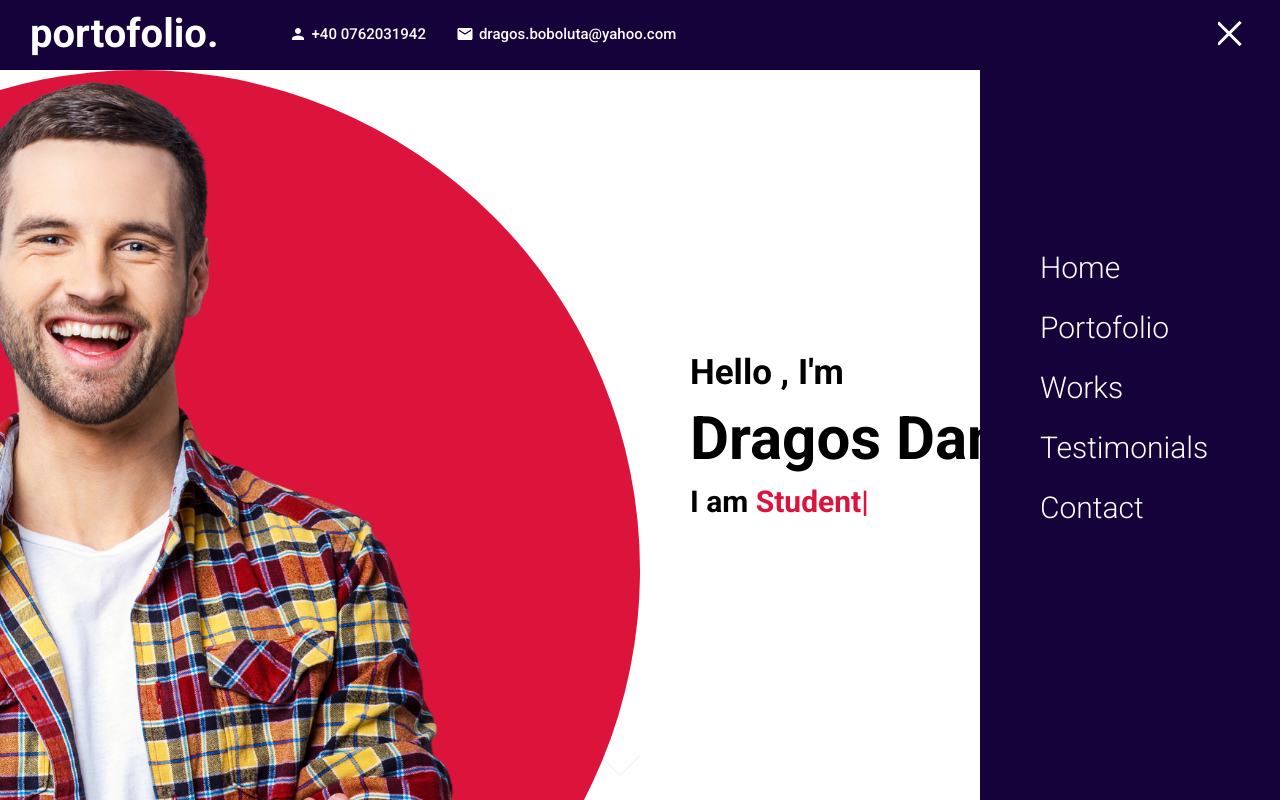
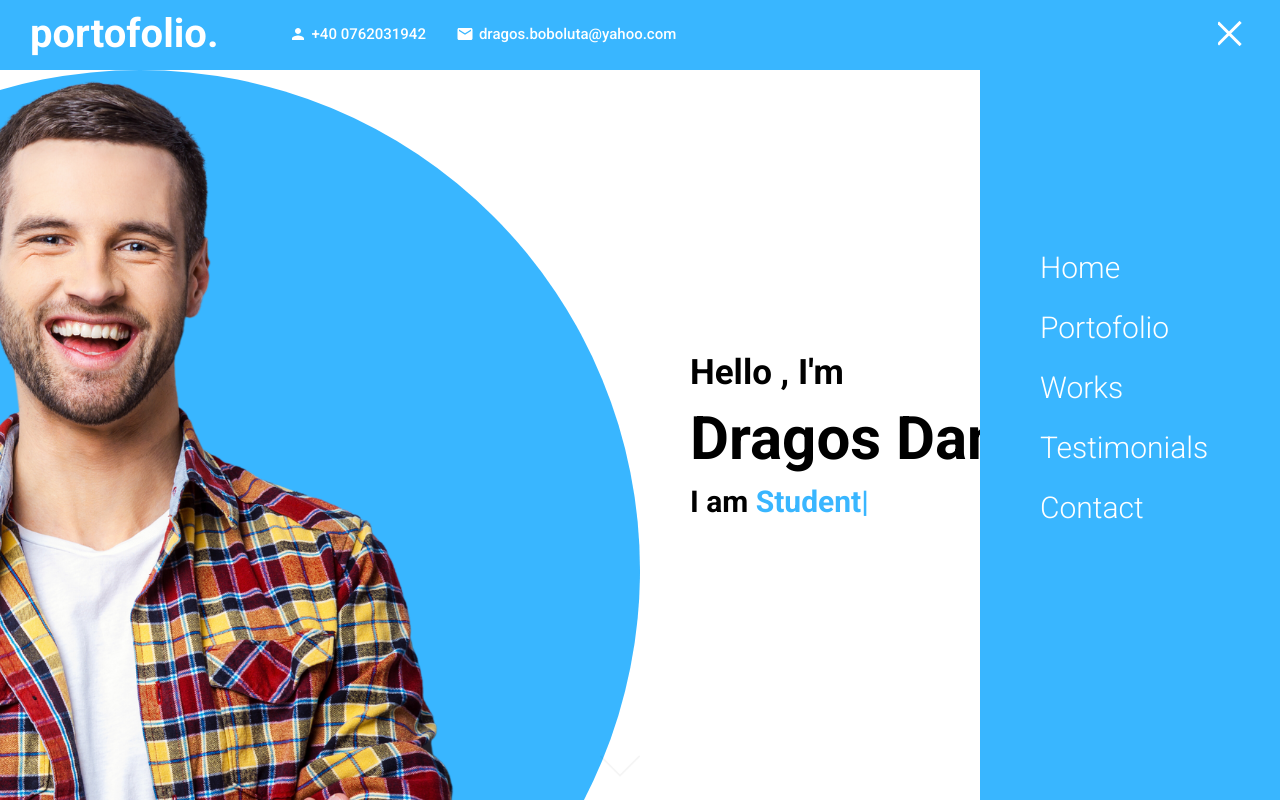
Before and after one commit to DragosBobo/PersonalBlog, a React (Create React App) app: page / in a window 1280 px wide. Built offline with nearby package versions, Linux system fonts and the light colour scheme.

Commit message:
almost done here :)

```diff
--- a/src/components/intro/Intro.scss
+++ b/src/components/intro/Intro.scss
@@ -17,7 +17,7 @@
     .imgContainer {
       width: 1000px;
       height: 1000px;
-      background-color: crimson;
+      background-color: #39b6ff;
       border-radius: 50%;
       display: flex;
       justify-content: center;
@@ -56,9 +56,12 @@
       }
       h3 {
         font-size: 30px;
+        @include mobile {
+
+        }
         span {
           font-size: inherit;
-          color: crimson;
+          color: #39b6ff;
         }
         .ityped-cursor {
           animation: blink 1s infinite;
--- a/src/components/testimonials/Testimonials.scss
+++ b/src/components/testimonials/Testimonials.scss
@@ -34,6 +34,9 @@
       transition: all 0.7s ease;
       @include mobile {
         height: 350px;
+        box-shadow: none;
+        border: 1px dashed salmon;
+
       }
       &.featured {
         width: 300px;
@@ -52,6 +55,9 @@
         display: flex;
         align-items: center;
         justify-content: center;
+        @include mobile {
+          overflow: hidden;
+        }
         img {
           &.left,
           &.right {
@@ -63,6 +69,9 @@
             border-radius: 50%;
             object-fit: cover;
             margin: 0 30px;
+            @include mobile {
+
+            }
           }
         }
       }
@@ -71,6 +80,9 @@
         border-radius: 10px;
         background-color: rgba(255, 236, 240, 0.568);
         text-align: center;
+        @include mobile {
+          overflow: hidden;
+        }
       }
       .bottom {
         display: flex;
@@ -82,6 +94,9 @@
         }
         h4 {
           color: lightgray;
+          @include mobile {
+            display: none;
+          }
         }
       }
     }
--- a/src/components/works/Works.scss
+++ b/src/components/works/Works.scss
@@ -1,6 +1,6 @@
 @import "../../global.scss";
 .works {
-  background-color: crimson;
+  background-color: $mainColor;
   display: flex;
   align-items: center;
   justify-content: center;
@@ -29,6 +29,7 @@
       height: 100vh;
       flex-direction: column;
       justify-content: center;
+      overflow: hidden;
     }
     .container {
       width: 100vw;
@@ -69,22 +70,33 @@
               display: flex;
               align-items: center;
               justify-content: center;
-
+              @include mobile {
+                display: none;
+              }
               img {
                 width: 25px;
               }
             }
             h2 {
               font-size: 20px;
+              @include mobile {
+                color: rgb(67, 7, 136);
+              }
             }
             p {
               font-size: 13px;
+              @include mobile {
+                display: none;
+              }
             }
             span {
               font-size: 12px;
               font-weight: 600;
               text-decoration: underline;
               cursor: pointer;
+              @include mobile {
+                display: none;
+              }
             }
           }
         }
--- a/src/global.scss
+++ b/src/global.scss
@@ -1,4 +1,4 @@
-$mainColor: #15023a;
+$mainColor: #39b6ff;
 $width:920px;
 
 @mixin mobile{
--- /dev/null
+++ b/src/stilesResposive.scss
@@ -0,0 +1,6 @@
+$width-for-samsungGalaxis8: 360px;
+@mixin samsung{
+    @media (max-width:#{$width-for-samsungGalaxis8}){
+        @content
+    }
+}
```
Also changed, not shown: 1 other file (tests, documents, lock files or other folders).
